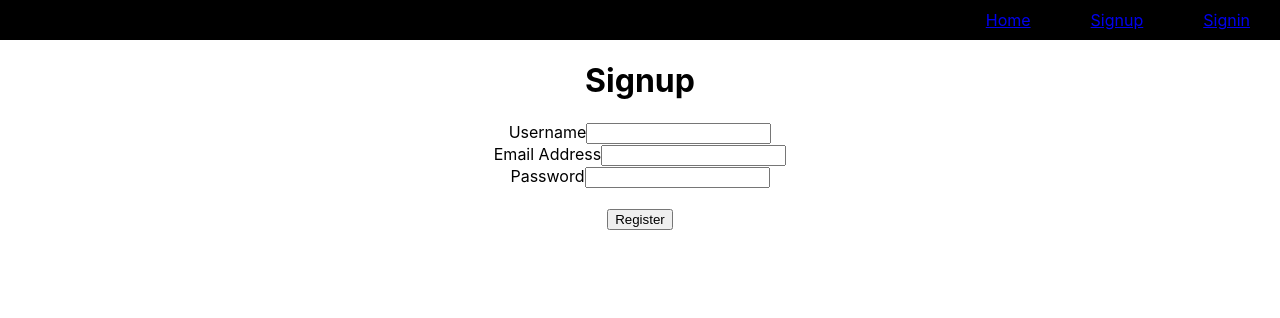
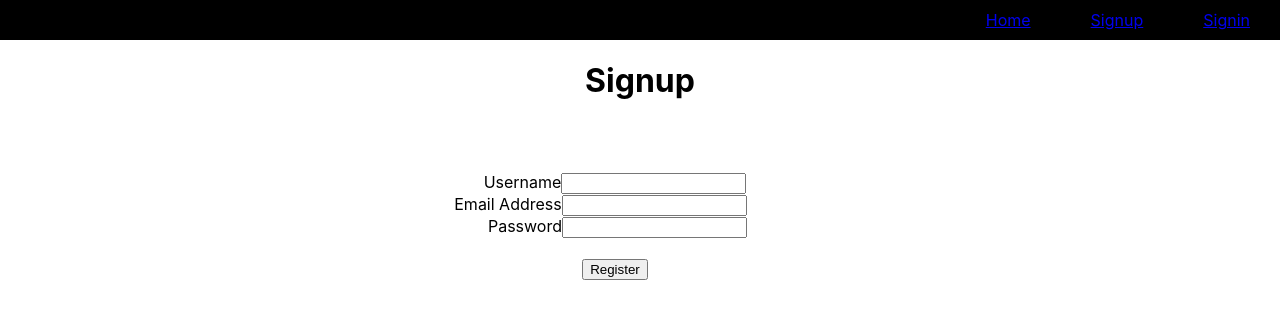
Before and after one commit to Salmann107/platino-wheels-project, a React (Create React App) app in the folder project-frontend/: page /signup in a window 1280 px wide. Shown: the top 318 px of the page. Built offline with nearby package versions, Linux system fonts and the light colour scheme.

Commit message:
sign up css

```diff
--- a/project-frontend/src/App.css
+++ b/project-frontend/src/App.css
@@ -36,3 +36,10 @@
     transform: rotate(360deg);
   }
 }
+
+#S1{
+
+  background-color: red;
+  display:inline-block;
+  align-items: flex-end;
+}
--- a/project-frontend/src/components/user/Signin.js
+++ b/project-frontend/src/components/user/Signin.js
@@ -1,5 +1,6 @@
 import React, {useState} from 'react'
 import {Container, Form, Button} from "react-bootstrap";
+import './signin.css';
 
 export default function Signin(props) {
 
--- a/project-frontend/src/components/user/Signup.js
+++ b/project-frontend/src/components/user/Signup.js
@@ -1,5 +1,7 @@
 import React, {useState} from 'react'
 import {Container, Form, Button} from "react-bootstrap";
+import './signup.css';
+
 
 export default function Signup(props) {
 
@@ -20,18 +22,18 @@ export default function Signup(props) {
     <div>
         <h1>Signup</h1>
 
-        <Container>
-            <Form.Group>
+        <Container id = 'signup'>
+            <Form.Group id = 'username'>
                 <Form.Label>Username</Form.Label>
                 <Form.Control name="username" onChange={changeHandler}></Form.Control>
             </Form.Group>
 
-            <Form.Group>
+            <Form.Group id = 'email'>
                 <Form.Label>Email Address</Form.Label>
                 <Form.Control name="email" onChange={changeHandler}></Form.Control>
             </Form.Group>
 
-            <Form.Group>
+            <Form.Group id = 'password'>
                 <Form.Label>Password</Form.Label>
                 <Form.Control name="password" type="password" onChange={changeHandler}></Form.Control>
             </Form.Group>
--- /dev/null
+++ b/project-frontend/src/components/user/signup.css
@@ -0,0 +1,13 @@
+#signup {
+    /* border: 2px solid red; */
+    padding-top: 50px;
+    padding-right: 50px;
+}
+
+#email {
+    padding-right: 29px;
+}
+
+#password {
+    padding-left: 5px;
+}
```
Also changed, not shown: project-frontend/src/components/user/signin.css (added).
